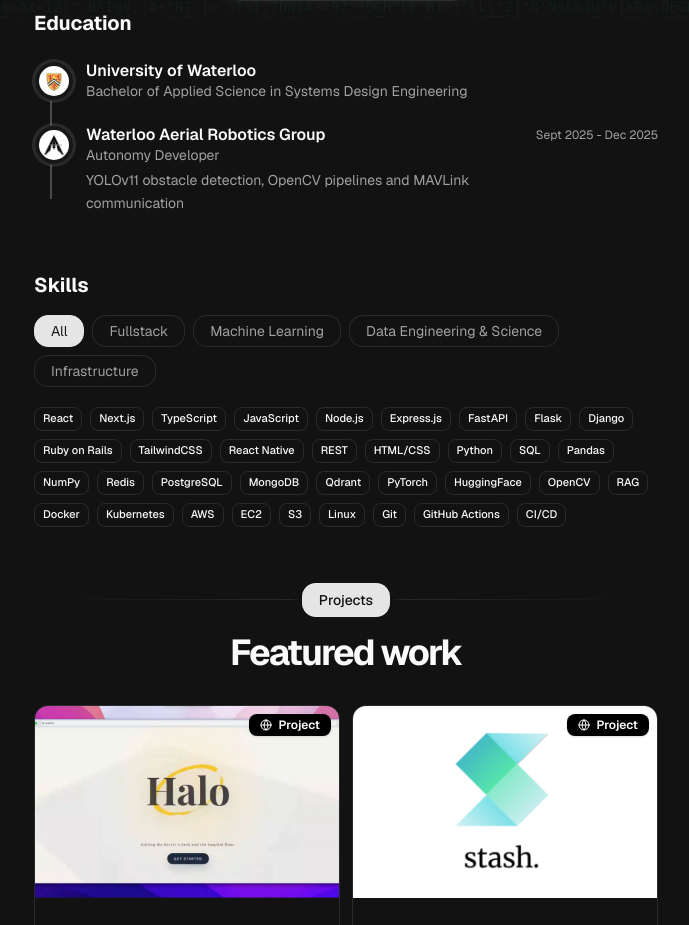
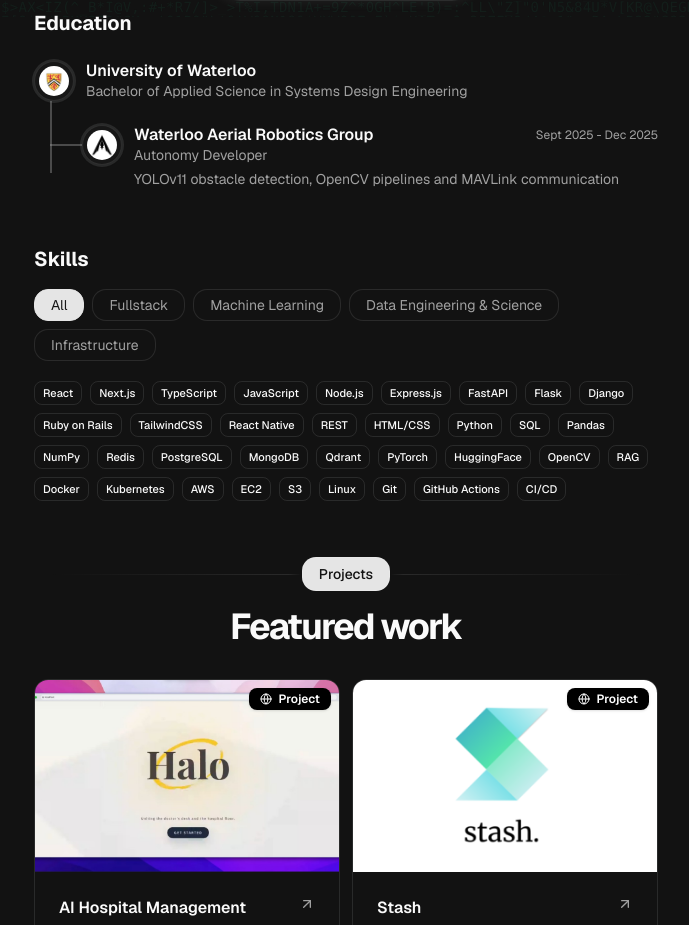
Before and after one commit to Awais-H/portfolio, a Next.js app: page / in a window 1280 px wide. Shown: the part 783-1708 px from the top of the page, without its empty margins (294-983 px from the left). Built offline with nearby package versions, Linux system fonts and the light colour scheme.

Commit message:
added some spacing in education

```diff
--- a/src/components/section/education-section.tsx
+++ b/src/components/section/education-section.tsx
@@ -26,6 +26,10 @@
 };
 
 const TIMELINE_LINE = "bg-muted-foreground/40";
+/** 3/4 of the original pl-4/pl-6 + timeline-column offset (48px / 64px → 36px / 48px) */
+const ACTIVITY_INDENT = "ml-9 md:ml-12";
+/** Horizontal branch width: indent minus vertical line offset */
+const BRANCH_WIDTH = "w-[1.375rem] md:w-8";
 
 function LogoImage({
   src,
@@ -59,12 +63,12 @@
 
 function ActivityRow({ activity }: { activity: EducationActivity }) {
   return (
-    <div className="flex items-start justify-between gap-x-3 w-full min-w-0">
-      <div className="flex items-start gap-x-3 flex-1 min-w-0">
+    <div className="flex items-start gap-x-3 w-full min-w-0">
       <div className="relative w-8 md:w-10 shrink-0 flex items-center justify-center">
         <div
           className={cn(
-              "absolute left-3.5 md:left-4 top-1/2 -translate-y-1/2 h-0.5 w-3",
+            "absolute right-full top-1/2 -translate-y-1/2 h-0.5",
+            BRANCH_WIDTH,
             TIMELINE_LINE
           )}
           aria-hidden
@@ -72,7 +76,8 @@
         <LogoImage src={activity.logoUrl} alt={activity.organization} />
       </div>
       <div className="flex-1 min-w-0 flex flex-col gap-0.5 pt-0.5">
-          <div className="font-semibold leading-none">
+        <div className="flex items-start justify-between gap-x-3">
+          <div className="font-semibold leading-none min-w-0">
             {activity.href ? (
               <Link
                 href={activity.href}
@@ -87,20 +92,20 @@
               activity.organization
             )}
           </div>
+          <div className="flex items-center gap-1 text-xs tabular-nums text-muted-foreground text-right flex-none">
+            <span>
+              {activity.start} - {activity.end ?? "Present"}
+            </span>
+          </div>
+        </div>
         <div className="font-sans text-sm text-muted-foreground">
           {activity.title}
         </div>
         {activity.description ? (
-            <p className="text-sm text-muted-foreground leading-relaxed pt-0.5">
+          <p className="text-sm text-muted-foreground whitespace-nowrap pt-0.5">
             {activity.description}
           </p>
         ) : null}
-        </div>
-      </div>
-      <div className="flex items-center gap-1 text-xs tabular-nums text-muted-foreground text-right flex-none pt-0.5">
-        <span>
-          {activity.start} - {activity.end ?? "Present"}
-        </span>
       </div>
     </div>
   );
@@ -154,7 +159,7 @@
             </Link>
 
             {hasActivities ? (
-              <div className="flex flex-col gap-6 mt-6">
+              <div className={cn("flex flex-col gap-6 mt-6", ACTIVITY_INDENT)}>
                 {education.activities!.map((activity) => (
                   <ActivityRow key={activity.organization} activity={activity} />
                 ))}
```
Lines whose indentation alone changed are shown as unchanged.
